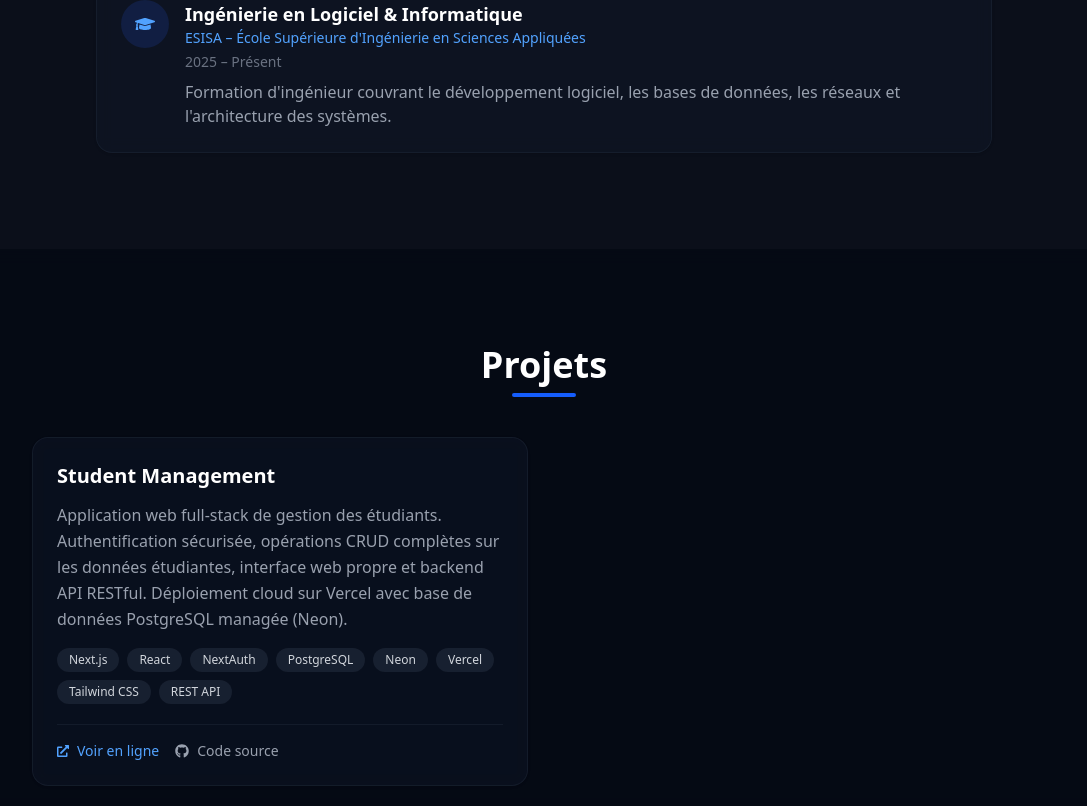
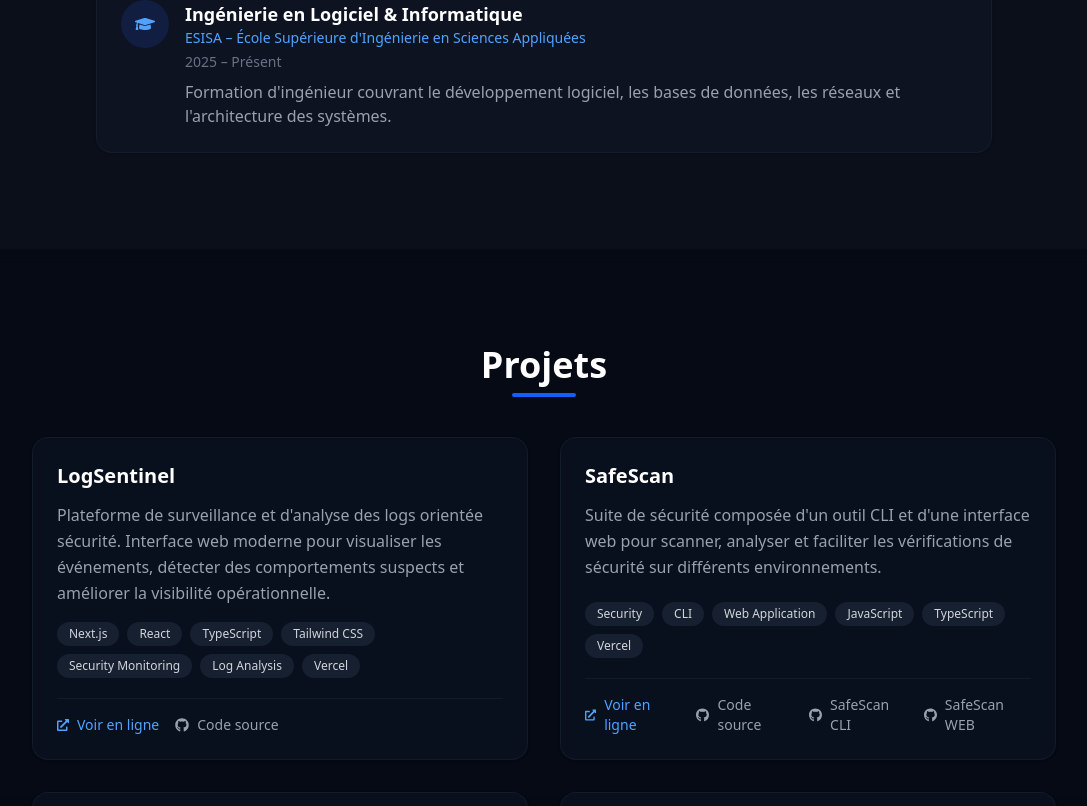
Before and after one commit to ayoublaarichi/Portfolio, a Next.js app: page / in a window 1280 px wide. Shown: the part 1988-2794 px from the top of the page, without its empty margins (96-1183 px from the left). Built offline with nearby package versions, Linux system fonts and the light colour scheme.

Commit message:
Update projects section with cybersecurity portfolio links

```diff
--- a/src/components/Projects.tsx
+++ b/src/components/Projects.tsx
@@ -70,6 +70,18 @@ export default function Projects() {
                     Code source
                   </a>
                 )}
+                {project.githubUrls?.map((repo) => (
+                  <a
+                    key={repo.url}
+                    href={repo.url}
+                    target="_blank"
+                    rel="noopener noreferrer"
+                    className="inline-flex items-center gap-2 text-gray-400 hover:text-white text-sm font-medium transition-colors"
+                  >
+                    <FaGithub />
+                    {repo.label}
+                  </a>
+                ))}
               </div>
             </div>
           ))}
--- a/src/data/portfolio.ts
+++ b/src/data/portfolio.ts
@@ -101,6 +101,63 @@ export const educationSection = [
 export const projectsSection = [
   // --- Ajoute tes projets ici ---
   {
+    title: "LogSentinel",
+    description:
+      "Plateforme de surveillance et d'analyse des logs orientée sécurité. Interface web moderne pour visualiser les événements, détecter des comportements suspects et améliorer la visibilité opérationnelle.",
+    technologies: [
+      "Next.js",
+      "React",
+      "TypeScript",
+      "Tailwind CSS",
+      "Security Monitoring",
+      "Log Analysis",
+      "Vercel",
+    ],
+    liveUrl:
+      "https://logsentinel-n4cwjoew1-laarichiayoub-9075s-projects.vercel.app/",
+    githubUrl: "https://github.com/ayoublaarichi/LogSentinel",
+  },
+  {
+    title: "SafeScan",
+    description:
+      "Suite de sécurité composée d'un outil CLI et d'une interface web pour scanner, analyser et faciliter les vérifications de sécurité sur différents environnements.",
+    technologies: [
+      "Security",
+      "CLI",
+      "Web Application",
+      "JavaScript",
+      "TypeScript",
+      "Vercel",
+    ],
+    liveUrl: "https://safescan-web-two.vercel.app/",
+    githubUrl: "https://github.com/ayoublaarichi/SafeScan_WEB",
+    githubUrls: [
+      {
+        label: "SafeScan CLI",
+        url: "https://github.com/ayoublaarichi/SafeScan_CLI",
+      },
+      {
+        label: "SafeScan WEB",
+        url: "https://github.com/ayoublaarichi/SafeScan_WEB",
+      },
+    ],
+  },
+  {
+    title: "ThreatScan",
+    description:
+      "Application web dédiée à l'évaluation de menaces et au scanning de sécurité, avec une interface claire pour centraliser les résultats et accélérer l'analyse.",
+    technologies: [
+      "Cybersecurity",
+      "Threat Analysis",
+      "Next.js",
+      "React",
+      "TypeScript",
+      "Vercel",
+    ],
+    liveUrl: "https://threatscan-nine.vercel.app/",
+    githubUrl: "https://github.com/ayoublaarichi/ThreatScan",
+  },
+  {
     title: "Student Management",
     description:
       "Application web full-stack de gestion des étudiants. Authentification sécurisée, opérations CRUD complètes sur les données étudiantes, interface web propre et backend API RESTful. Déploiement cloud sur Vercel avec base de données PostgreSQL managée (Neon).",
```
